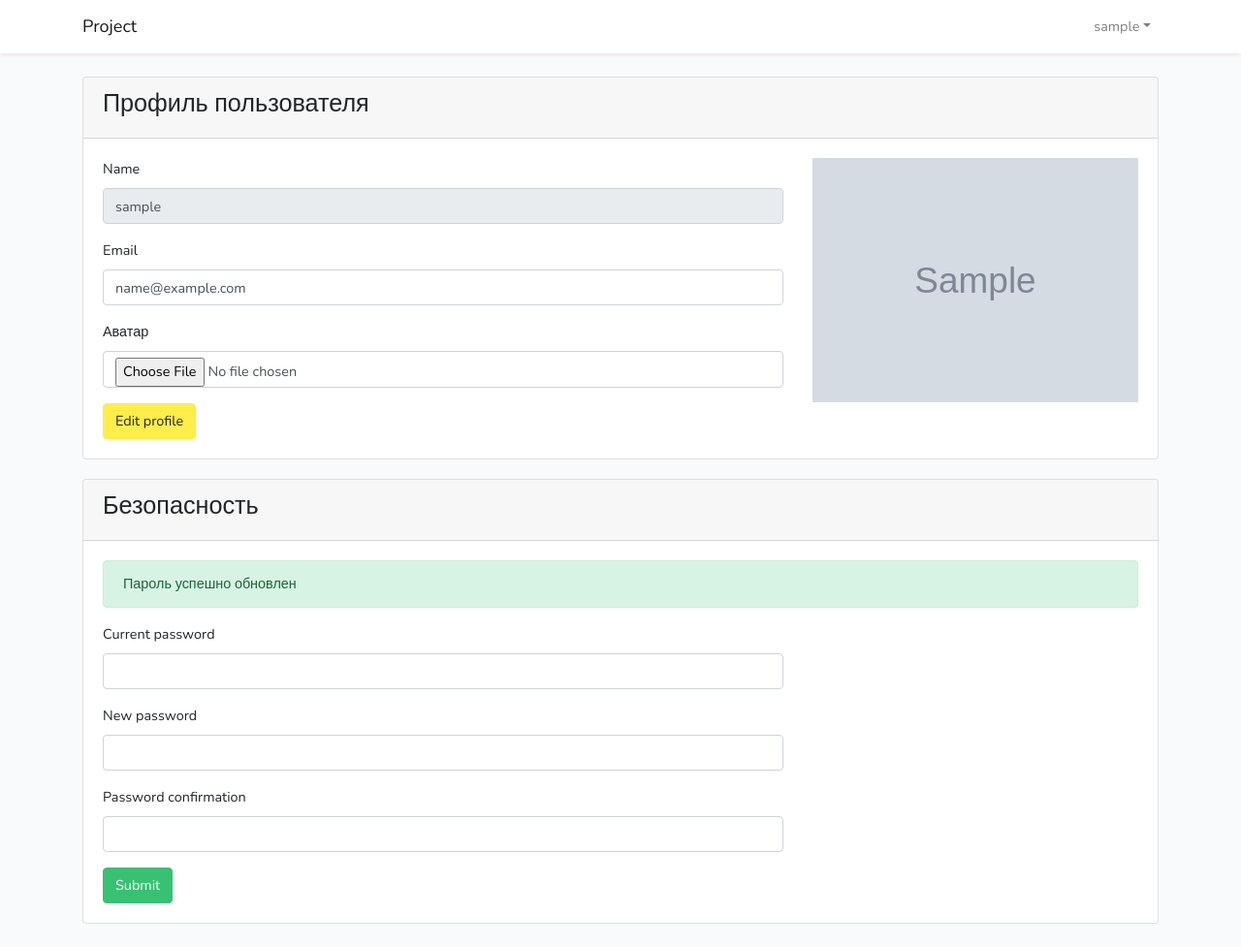
After one commit to artburov/Task-manager, a PHP site: page /profile.php in a window 1280 px wide. The commit adds this page. Shown: the whole page at 97% size. Run offline with PHP 8.4, Linux system fonts and the light colour scheme; the visitor is signed in with stand-in values (Sample User, id 1); tables that the repository leaves empty or names only in its code hold one stand-in row (values such as "Sample post"); grey boxes marked "Sample" are stand-in pictures.

Commit message:
added profile's email and avatar change feature

```diff
--- a/index.php
+++ b/index.php
@@ -80,7 +80,7 @@ $data = $statement -> fetchAll( PDO::FETCH_ASSOC );
                             <a class="nav-link dropdown-toggle" data-toggle="dropdown" href="#"
                                role="button"><?= $auth_data['user']; ?></a>
                             <div class="dropdown-menu">
-                                <a class="dropdown-item" href="#">Профиль</a>
+                                <a class="dropdown-item" href="/profile.php">Профиль</a>
                                 <div class="dropdown-divider"></div>
                                 <a class="dropdown-item" href="/logout.php">Выход</a>
                             </div>
--- a/log.php
+++ b/log.php
@@ -51,7 +51,7 @@ $authentication = [
     'password' => $password_hash
 ];
 
-/*Prepared SQL block to check email duplicate into DB*/
+/*Validate email and password*/
 $pdo = new PDO( "mysql:host=localhost; dbname=tasks", "root", "" );
 $email_check = 'SELECT * FROM auth WHERE email = :email_exist; password = :password_exist';
 $sql_statement = $pdo -> prepare( $email_check );
@@ -61,9 +61,7 @@ $sql_statement -> bindValue( ':password_exist', $authentication['password'] );
 
 $sql_statement -> execute();
 
-
 $sql_result = $sql_statement -> fetchAll( PDO::FETCH_ASSOC );
-
 if (!$sql_result) {
     $_SESSION['login_email'] = 'E-mail не найден';
     goto end;
@@ -75,7 +73,7 @@ if (!password_verify( $password, $sql_result[0]['password'] )) {
 }
 
 if ($sql_result) {
-
+    $_SESSION['id'] = $sql_result[0]['id'];
     $_SESSION['user'] = $sql_result[0]['user'];
     $_SESSION['email_valid'] = $authentication['email'];
     $_SESSION['password_valid'] = $authentication['password'];
--- /dev/null
+++ b/profile.php
@@ -0,0 +1,234 @@
+<?php
+ini_set( 'error_reporting', E_ALL );
+session_start();
+
+//Validating authorisation via Session
+if ($_SESSION) {
+    $auth_data = [
+        'user'  => $_SESSION['user'],
+        'email' => $_SESSION['email_valid']
+    ];
+}
+//var_dump($_SESSION);die;
+$id_fromDB = $_SESSION['id'];
+
+//Получение из базы по ID пути для картинки и передача его в сессию
+$pdo = new PDO( "mysql:host=localhost; dbname=tasks", "root", "" );
+$sql = 'SELECT * FROM auth WHERE id = ' . $id_fromDB . ' ';
+$statement = $pdo -> prepare( $sql );
+$statement -> execute();
+$data = $statement -> fetchAll( PDO::FETCH_ASSOC );
+
+//Image link from DB to Session
+$image_avatar = $data[0]['image'];
+$_SESSION['avatar_image'] = $image_avatar;
+
+
+//Если есть в директории сервера изображение, то отпраить его путь в БД
+if (isset( $_SESSION['image_dir'] )) {
+
+    $image_dir = $_SESSION['image_dir'];
+
+    $pdo = new PDO( "mysql:host=localhost; dbname=tasks", "root", "" );
+    $sql = 'UPDATE auth SET image = :image_exist WHERE id = :user_id';
+    $statement = $pdo -> prepare( $sql );
+
+    $statement -> bindValue( ':image_exist', $image_dir );
+    $statement -> bindValue( ':user_id', $id_fromDB );
+
+    $statement -> execute();
+    $data = $statement -> fetchAll( PDO::FETCH_ASSOC );
+
+}
+
+?>
+
+<!DOCTYPE html>
+<html lang="en">
+<head>
+    <meta charset="utf-8">
+    <meta name="viewport" content="width=device-width, initial-scale=1">
+
+    <title>Comments</title>
+
+    <!-- Fonts -->
+    <link rel="dns-prefetch" href="//fonts.gstatic.com">
+    <link href="https://fonts.googleapis.com/css?family=Nunito" rel="stylesheet">
+
+    <!-- Styles -->
+    <link href="css/app.css" rel="stylesheet">
+</head>
+<body>
+<div id="app">
+    <nav class="navbar navbar-expand-md navbar-light bg-white shadow-sm">
+        <div class="container">
+            <a class="navbar-brand" href="/index.php">
+                Project
+            </a>
+            <button class="navbar-toggler" type="button" data-toggle="collapse" data-target="#navbarSupportedContent"
+                    aria-controls="navbarSupportedContent" aria-expanded="false" aria-label="Toggle navigation">
+                <span class="navbar-toggler-icon"></span>
+            </button>
+
+            <div class="collapse navbar-collapse" id="navbarSupportedContent">
+                <!-- Left Side Of Navbar -->
+                <ul class="navbar-nav mr-auto">
+
+                </ul>
+
+                <!-- Right Side Of Navbar -->
+                <ul class="navbar-nav ml-auto">
+
+                    <?php if (isset( $auth_data['user'] )) { ?>
+
+                        <li class="nav-item dropdown">
+                            <a class="nav-link dropdown-toggle" data-toggle="dropdown" href="#"
+                               role="button"><?= $auth_data['user']; ?></a>
+                            <div class="dropdown-menu">
+                                <a class="dropdown-item" href="/profile.php">Профиль</a>
+                                <div class="dropdown-divider"></div>
+                                <a class="dropdown-item" href="/logout.php">Выход</a>
+                            </div>
+                        </li>
+
+                    <? } else { ?>
+
+                        <!-- Authentication Links -->
+                        <li class="nav-item">
+                            <a class="nav-link" href="login.php">Login</a>
+                        </li>
+                        <li class="nav-item">
+                            <a class="nav-link" href="register.php">Register</a>
+                        </li>
+                    <? } ?>
+                </ul>
+            </div>
+        </div>
+    </nav>
+
+    <main class="py-4">
+        <div class="container">
+            <div class="row justify-content-center">
+                <div class="col-md-12">
+                    <div class="card">
+                        <div class="card-header"><h3>Профиль пользователя</h3></div>
+
+                        <div class="card-body">
+                            <?php if (isset( $_SESSION['message_ok'] )) { ?>
+                                <div class="alert alert-success" role="alert">
+                                    <?= $_SESSION['message_ok']; ?>
+                                    <?php unset( $_SESSION['message_ok'] ); ?>
+                                </div>
+                            <?php } ?>
+
+                            <form action="profile_handler.php" method="post" enctype="multipart/form-data">
+                                <div class="row">
+                                    <div class="col-md-8">
+                                        <div class="form-group">
+                                            <label for="exampleFormControlInput1">Name</label>
+                                            <input type="text" class="form-control" name="name"
+                                                   id="exampleFormControlInput1" value="<?= $auth_data['user']; ?>"
+                                                   readonly>
+
+                                        </div>
+
+                                        <div class="form-group">
+                                            <label for="exampleFormControlInput1">Email</label>
+                                            <?php if (isset( $_SESSION['message_email'] )) { ?>
+                                                <input type="email" class="form-control is-invalid" name="email"
+                                                       id="exampleFormControlInput1"
+                                                       value="<?= $auth_data['email']; ?>">
+                                                <span class="text text-danger">
+                                                    <?= $_SESSION['message_email']; ?>
+                                                </span>
+                                                <?php unset( $_SESSION['message_email'] ); ?>
+                                            <?php } else { ?>
+
+                                                <input type="email" class="form-control" name="email"
+                                                       id="exampleFormControlInput1"
+                                                       value="<?= $auth_data['email']; ?>">
+                                            <?php } ?>
+
+                                        </div>
+
+                                        <div class="form-group">
+                                            <label for="exampleFormControlInput1">Аватар</label>
+                                            <input type="file" class="form-control" name="image"
+                                                   id="exampleFormControlInput1">
+                                        </div>
+                                    </div>
+                                    <?php if (!empty( $_SESSION ['avatar_image'] )) { ?>
+                                        <div class="col-md-4">
+                                            <img src="<?= $image_avatar ?>" alt="" class="img-fluid">
+                                        </div>
+                                    <?php } elseif (empty( $_SESSION ['avatar_image'] )) { ?>
+                                        <div class="col-md-4">
+                                            <img src="img/no-user.jpg" alt="" class="img-fluid">
+                                        </div>
+                                    <?php } ?>
+
+                                    <div class="col-md-12">
+                                        <button type="submit" class="btn btn-warning">Edit profile</button>
+
+                                    </div>
+                                </div>
+                            </form>
+                        </div>
+
+                    </div>
+                </div>
+
+                <div class="col-md-12" style="margin-top: 20px;">
+                    <div class="card">
+                        <div class="card-header"><h3>Безопасность</h3></div>
+
+                        <div class="card-body">
+                            <div class="alert alert-success" role="alert">
+                                Пароль успешно обновлен
+                            </div>
+
+                            <form action="/profile/password" method="post">
+                                <div class="row">
+                                    <div class="col-md-8">
+                                        <div class="form-group">
+                                            <label for="exampleFormControlInput1">Current password</label>
+                                            <input type="password" name="current" class="form-control"
+                                                   id="exampleFormControlInput1">
+                                        </div>
+
+                                        <div class="form-group">
+                                            <label for="exampleFormControlInput1">New password</label>
+                                            <input type="password" name="password" class="form-control"
+                                                   id="exampleFormControlInput1">
+                                        </div>
+
+                                        <div class="form-group">
+                                            <label for="exampleFormControlInput1">Password confirmation</label>
+                                            <input type="password" name="password_confirmation" class="form-control"
+                                                   id="exampleFormControlInput1">
+                                        </div>
+
+                                        <button class="btn btn-success">Submit</button>
+                                    </div>
+                                </div>
+                            </form>
+                        </div>
+                    </div>
+                </div>
+            </div>
+        </div>
+    </main>
+</div>
+
+<script src="https://code.jquery.com/jquery-3.3.1.slim.min.js"
+        integrity="sha384-q8i/X+965DzO0rT7abK41JStQIAqVgRVzpbzo5smXKp4YfRvH+8abtTE1Pi6jizo"
+        crossorigin="anonymous"></script>
+<script src="https://cdnjs.cloudflare.com/ajax/libs/popper.js/1.14.7/umd/popper.min.js"
+        integrity="sha384-UO2eT0CpHqdSJQ6hJty5KVphtPhzWj9WO1clHTMGa3JDZwrnQq4sF86dIHNDz0W1"
+        crossorigin="anonymous"></script>
+<script src="https://stackpath.bootstrapcdn.com/bootstrap/4.3.1/js/bootstrap.min.js"
+        integrity="sha384-JjSmVgyd0p3pXB1rRibZUAYoIIy6OrQ6VrjIEaFf/nJGzIxFDsf4x0xIM+B07jRM"
+        crossorigin="anonymous"></script>
+
+</body>
+</html>
```
Also changed, not shown: profile_handler.php (added, +90 -0 lines), reg.php (+6 -1 lines).
